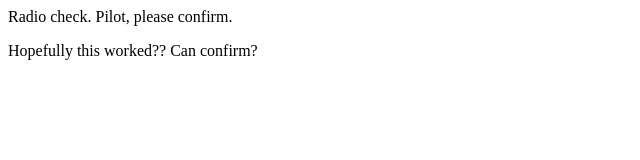
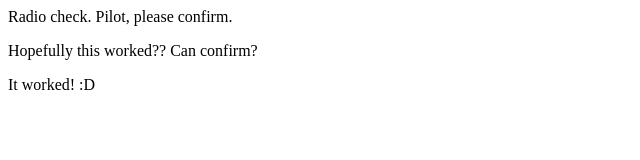
Before and after one commit to kat-billings/communication-log, a plain HTML site: page index.html in a window 1280 px wide. Shown: the whole page, without its empty margins (0-640 px from the left). Drawn offline with Linux system fonts and the light colour scheme.

Commit message:
Added third line.

```diff
--- a/index.html
+++ b/index.html
@@ -2,5 +2,6 @@
   <body>
     <p>Radio check. Pilot, please confirm.</p>
     <p>Hopefully this worked?? Can confirm?</p>
+    <p>It worked! :D</p>
   </body>
 </html>
```
